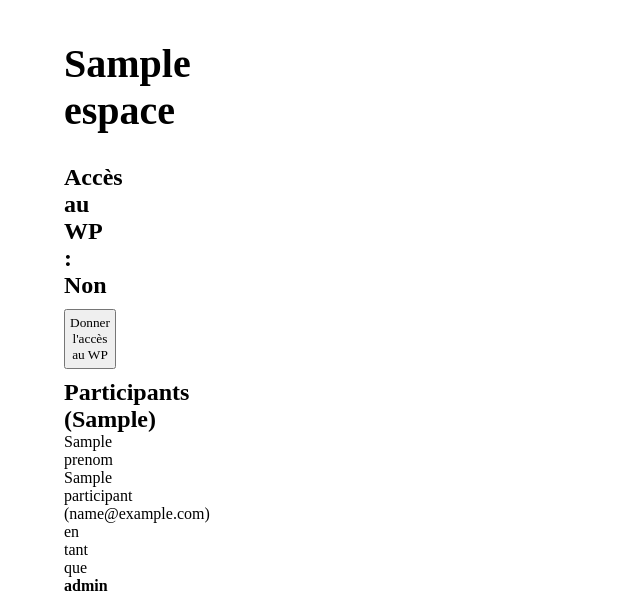
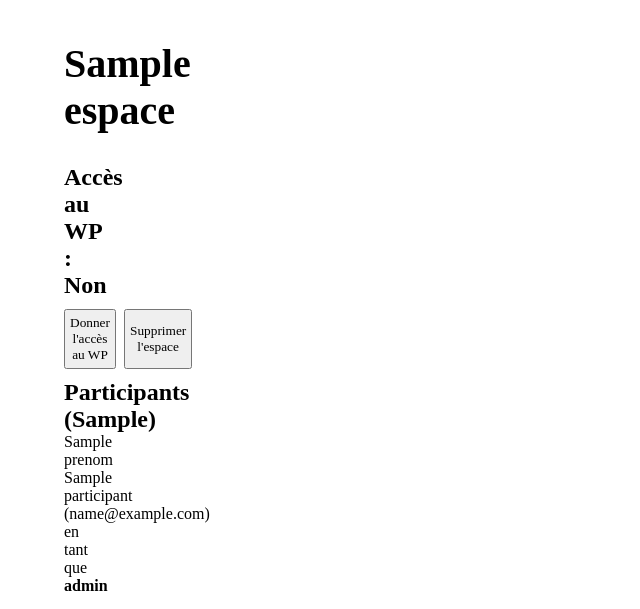
Before and after one commit to GatienFrenchDev/MyRSS, a PHP site: template views/espace.php in a window 1280 px wide. Shown: the top 609 px of the page, without its empty margins (0-640 px from the left). Run offline with PHP 8.4, Linux system fonts and the light colour scheme; the template is opened without the code that fills it: most values are stand-ins (such as "Sample title", 1, 10 or a date in 2020).

Commit message:
feat(espace): add ability to delete a espace from admin dashboard

```diff
--- a/public/js/classes/API.js
+++ b/public/js/classes/API.js
@@ -562,4 +562,13 @@ class API {
             body: data
         });
     }
+
+    static async deleteEspace(id_espace) {
+        const data = new FormData();
+        data.append("id_espace", id_espace);
+        return await fetch(`api/delete-espace.php`, {
+            method: "POST",
+            body: data
+        });
+    }
 }
--- a/public/js/details-espace.js
+++ b/public/js/details-espace.js
@@ -1,5 +1,15 @@
-async function toggleAccessToWP(espace_id){
-    const res = await API.toggleAccessToWP(espace_id);
+async function toggleAccessToWP(id_espace){
+    const res = await API.toggleAccessToWP(id_espace);
     if(res.status === 200) window.location.reload();
     else alert("Erreur lors de la modification de l'accès à WordPress");
 }
+
+async function deleteEspace(id_espace){
+
+    if(!confirm("Êtes-vous sûr de vouloir supprimer cet espace ?")) return;
+
+    const res = await API.deleteEspace(id_espace);
+
+    if(res.status === 200) window.location.href = "/espace";
+    else alert("Erreur lors de la suppression de l'espace");
+}
--- a/views/espace.php
+++ b/views/espace.php
@@ -28,7 +28,10 @@
 
         <h1><?= $espace["nom"] ?></h1>
         <h2>Accès au WP : <?= $espace["article_wp"] == 1 ? "Oui" : "Non" ?></h2>
-        <button style="padding: 4px; width: fit-content;" onclick="toggleAccessToWP(<?= $espace['id_espace']?>)">Donner l'accès au WP</button>
+        <div style="display: flex; gap: 8px;">
+            <button style="padding: 4px; width: fit-content;" onclick="toggleAccessToWP(<?= $espace['id_espace']?>)">Donner l'accès au WP</button>
+            <button style="padding: 4px; width: fit-content;" onclick="deleteEspace(<?= $espace['id_espace']?>)">Supprimer l'espace</button>
+        </div>
 
         <div class="participants">
             <h2>Participants (<?= $espace["nb_utilisateurs"] ?>)</h2>
```
Also changed, not shown: public/api/delete-espace.php (added, +40 -0 lines), src/model/EspaceModel.php (+11 -0 lines).
